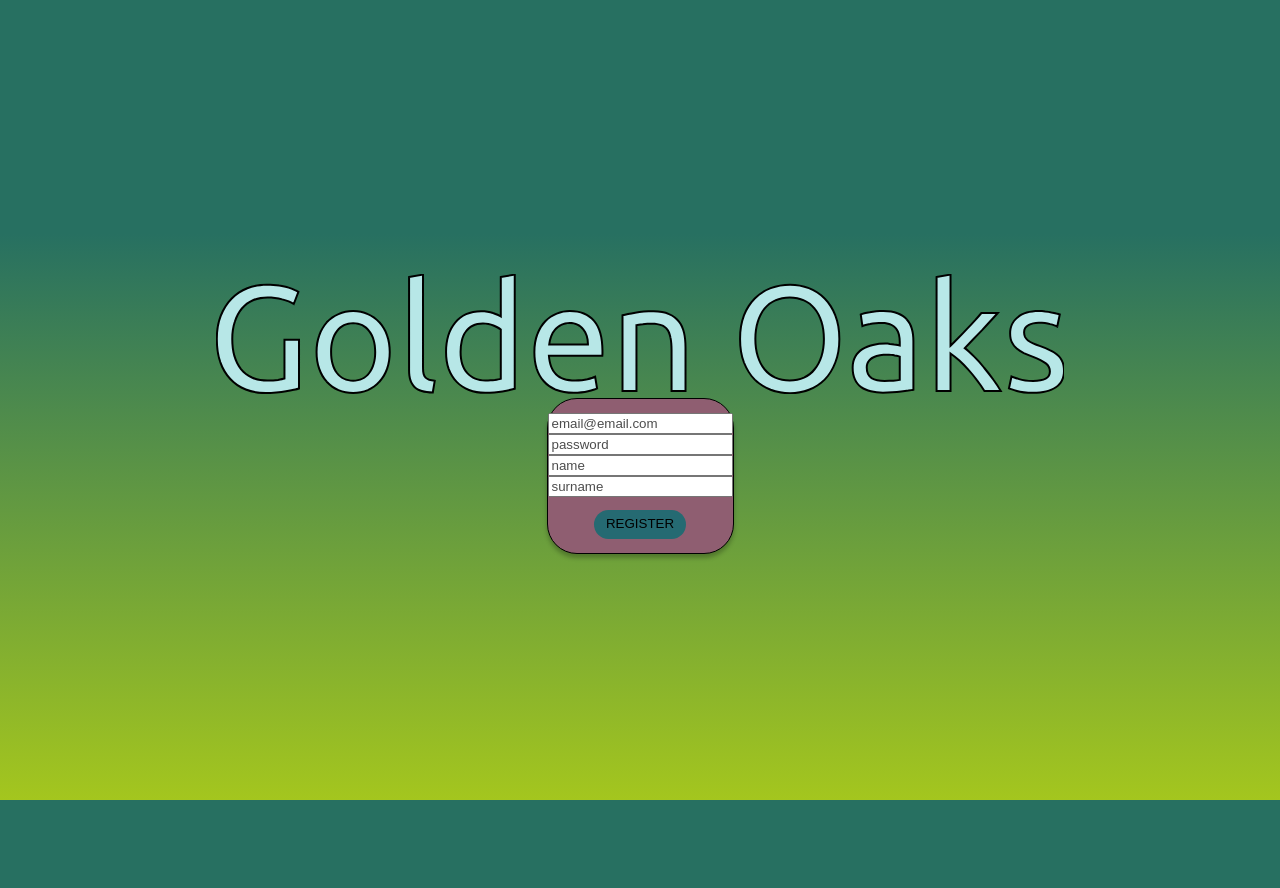
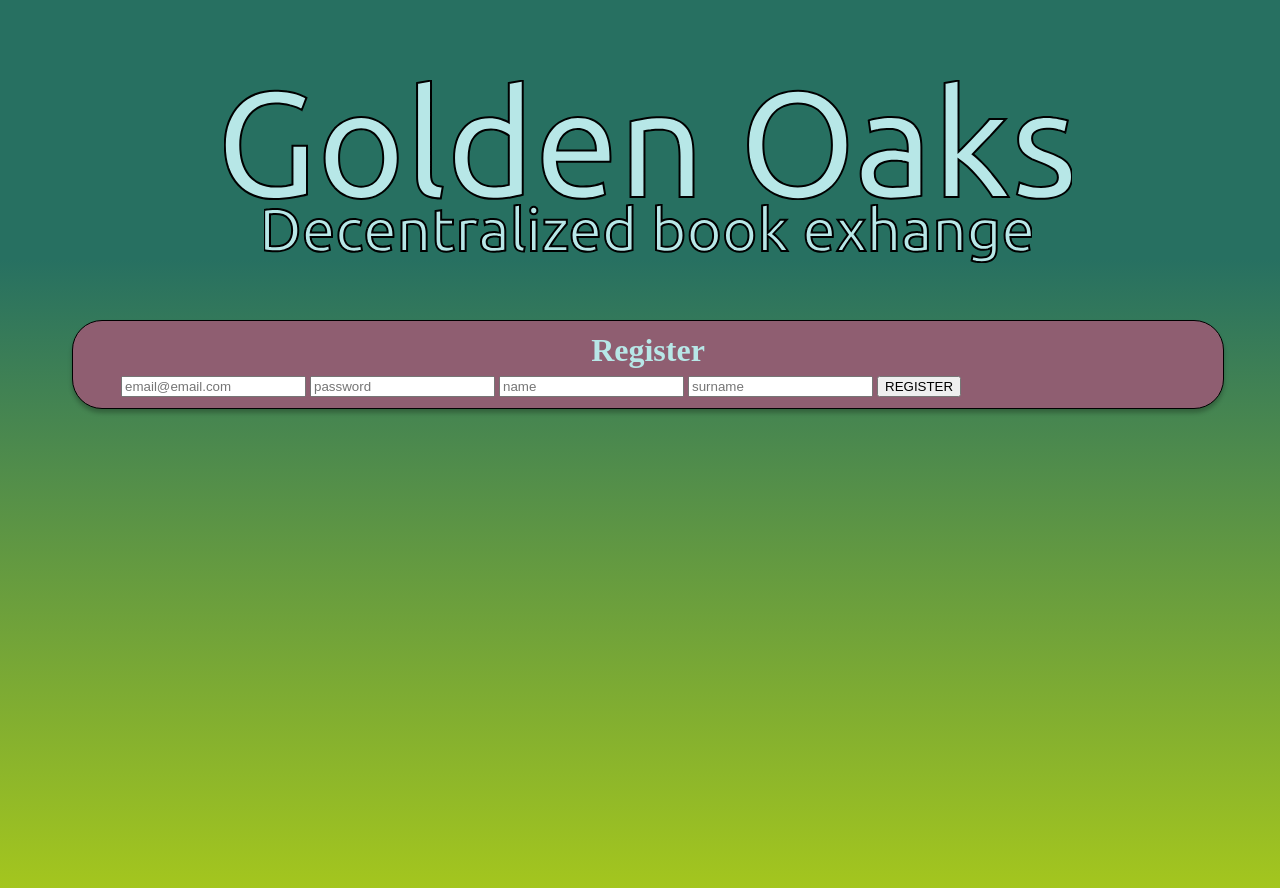
Before and after one commit to FilipTryhuk-pkmail/wdpai, a PHP site: page /public/views/register in a window 1280 px wide. Before the commit the page ends 800 px from the top, so only its background shows below. Run offline with PHP 8.4, Linux system fonts and the light colour scheme.

Commit message:
registration form styling

```diff
--- a/index.php
+++ b/index.php
@@ -11,5 +11,5 @@ Routing::post('wishlist', 'WishlistController');
 Routing::post("books", "BookController");
 Routing::post('register', 'SecurityController');
 Routing::post('search', 'BookController');
-
+//TODO: logout and register
 Routing::run($path);
--- /dev/null
+++ b/public/css/headers.css
@@ -0,0 +1,29 @@
+header  {
+    width: 100vw;
+    height: 20vh;
+}
+
+body {
+    width: 100vw;
+    height: 100vh;
+    background: linear-gradient(180deg, #277061 29.22%, #A4C61E 100%);
+}
+
+main {
+    width: 100vw;
+    height: 80vh;
+    display: flex;
+    flex-direction: column;
+
+}
+
+.logos {
+    margin-top: 5em;
+    width: 100vw;
+    height: 30vh;
+    display: flex;
+    flex-direction: column;
+    align-items: center;
+    justify-content: flex-start;
+
+}
--- /dev/null
+++ b/public/css/register.css
@@ -0,0 +1,23 @@
+.registration_container {
+    font-family: 'Ubuntu';
+    font-style: normal;
+    color: #B7E7E7;
+
+    background: #8F5E71;
+    border: 1px solid #000000;
+    box-shadow: 0px 4px 4px rgba(0, 0, 0, 0.25);
+    border-radius: 30px 30px 30px 30px;
+    margin-block-start: 0;
+    padding: 0.7em;
+    padding-left: 3em;
+    padding-right: 3em;
+    margin-right: 4em;
+    margin-left: 4em;
+}
+
+h1 {
+    font-size: xx-large;
+    text-align: center;
+    margin-block-start: 0em;
+    margin-block-end: 0.2em;
+}
--- a/public/views/logout.html
+++ b/public/views/logout.html
@@ -1,6 +1,6 @@
 <!DOCTYPE html>
 <head>
-    <link rel="stylesheet" type="text/css" href="../../public/css/style.css">
+    <link rel="stylesheet" type="text/css" href="../../public/css/headers.css">
     <link rel="stylesheet" type="text/css" href="../../public/css/logout.css">
     <title>LOGOUT PAGE</title>
 </head>
@@ -22,7 +22,7 @@
                 See you soon, {user_name}!
             </p>
         </div>
-        <a class="login_button" href="#">
+        <a class="login_button" href="localhost:8080/login_2">
             LOG IN
         </a>
     </section>
--- a/public/views/register.php
+++ b/public/views/register.php
@@ -1,17 +1,20 @@
 <!DOCTYPE html>
-
 <head>
-    <link rel="stylesheet" type="text/css" href="public/css/style.css">
-    <script type="text/javascript" src="./public/js/script.js" defer></script>
+    <link rel="stylesheet" type="text/css" href="../../public/css/headers.css">
+    <link rel="stylesheet" type="text/css" href="../../public/css/register.css">
     <title>REGISTER</title>
 </head>
-
 <body>
-<div class="container">
-    <div class="logo">
-        <img src="public/img/logo.svg">
-    </div>
-    <div class="login-container">
+    <section class="logos">
+        <div class="logo">
+            <img src="../../public/img/logo.svg" alt="Golden Oaks">
+        </div>
+        <div class="logo_subtext">
+            <img src="../../public/img/logo_2.svg" alt="Decentralized Book Exchange">
+        </div>
+    </section>
+    <section class="registration_container">
+        <h1>Register</h1>
         <form class="register" action="register" method="POST">
             <div class="messages">
                 <?php
@@ -28,6 +31,5 @@
             <input name="surname" type="text" placeholder="surname">
             <button type="submit">REGISTER</button>
         </form>
-    </div>
-</div>
+    </section>
 </body>
```
Also changed, not shown: public/css/logout.css (+0 -29 lines).
